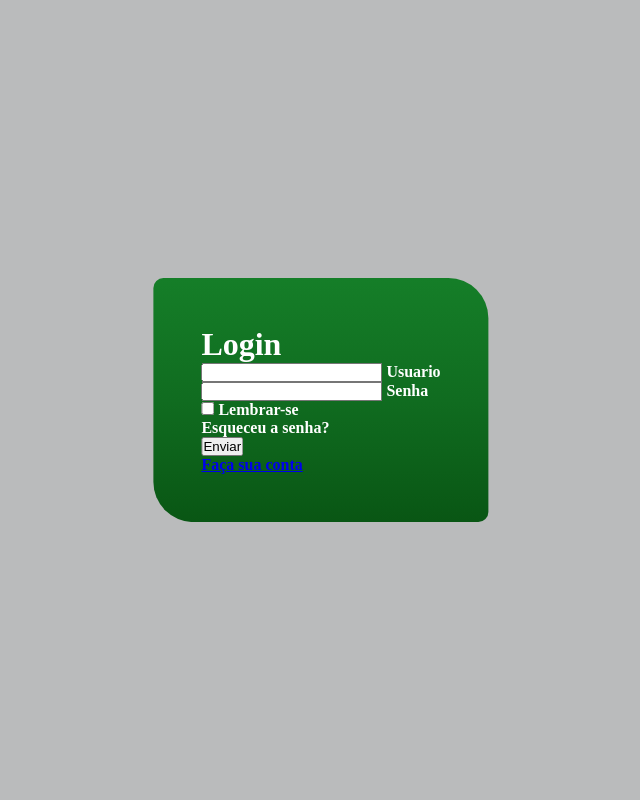
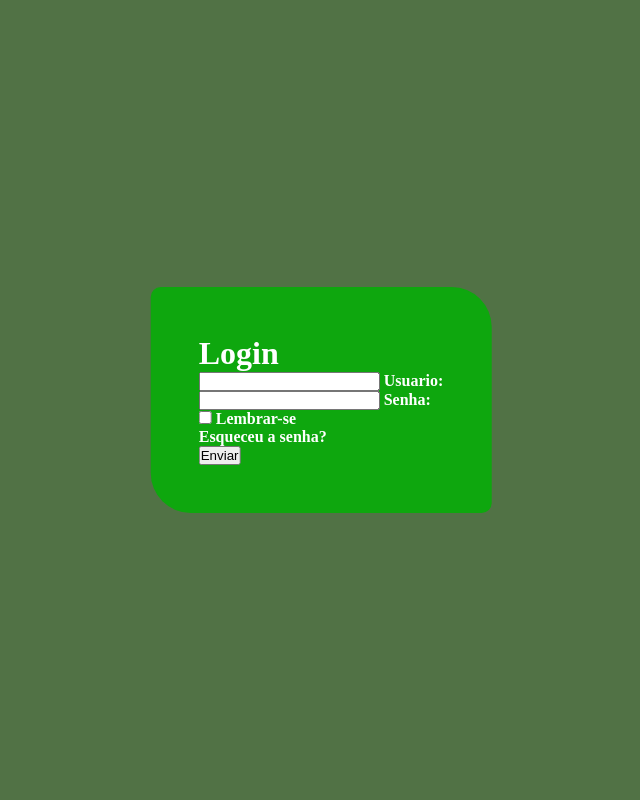
Before and after one commit to IanMRS/PI, a PHP site: page /CORES/index.html in a window 1280 px wide. Shown: the whole page, without its empty margins (319-959 px from the left). Run offline with PHP 8.4, Linux system fonts and the light colour scheme.

Commit message:
Definições da reunião

```diff
--- a/CORES/index.html
+++ b/CORES/index.html
@@ -14,11 +14,11 @@
                     <h1>Login</h1>
                     <div class="input">
                         <input type="text" required>
-                        <label>Usuario</label>
+                        <label>Usuario:</label>
                     </div>
                     <div class="input">
                         <input type="password" required>
-                        <label>Senha</label>
+                        <label>Senha:</label>
                     </div>
                     <input type="checkbox">
                     <label>Lembrar-se</label>
@@ -26,7 +26,6 @@
                     <div class="forgot"> <a href="forgot"></a> Esqueceu a senha?</div>
                     <button class="submit">Enviar</button>
                     <div class="line"></div>
-                    <div class="signup"><a href="signup">Faça sua conta</a></div>
                     </div></form>
 </body>
 </html>
--- a/style.css
+++ b/style.css
@@ -17,9 +17,11 @@
        --p-12: rgba(19,121,36,255);
        --p-13: rgba(20,124,38,255);
        --p-14: rgba(21,126,40,255);
+       --p-15: rgb(81, 114, 69);
+
 }
 body{
-          background: rgb(186, 187, 188);
+    background:var(--p-15);
           width: 100%;
           height: 100%;
 }
@@ -34,7 +36,7 @@ form{
           position: absolute;
           top: 50%;
           left: 50%;
-          background: linear-gradient(to bottom,var(--p-14),var(--p-02),var(--p-06));
+          background: var(--p-01);
           transform: translate(-50%, -50%);
           padding: 3em;
           border-radius: 10px 40px;
```
